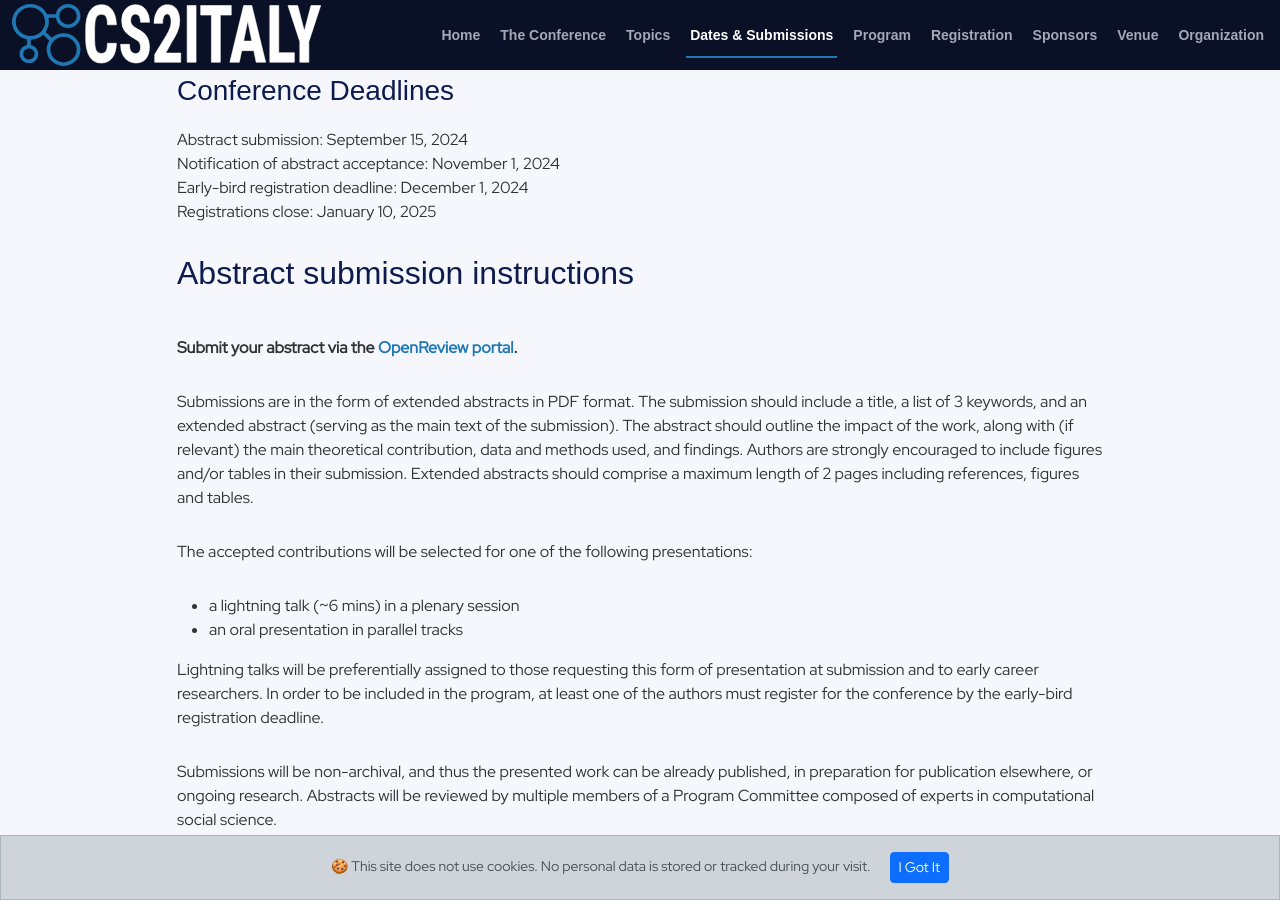
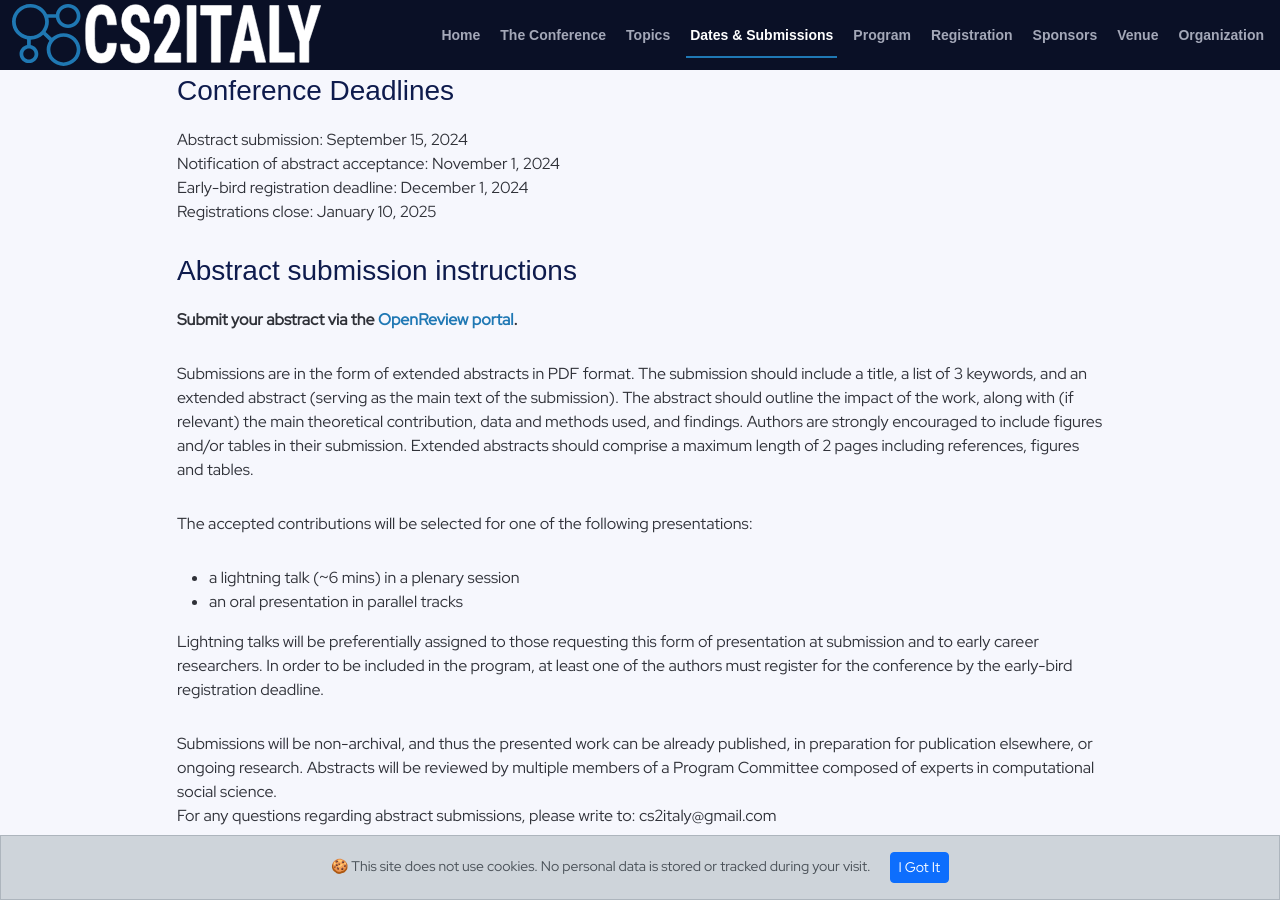
Before and after one commit to CS2Italy/conference, a Jekyll site: the page built from docs/index.md, in a window 1280 px wide and 900 px high, scrolled down 2890 px. Built offline with Jekyll 4.4.1, drawn with Linux system fonts in a browser that asks for light colours.

```diff
--- a/docs/_texts/03_dates.md
+++ b/docs/_texts/03_dates.md
@@ -4,7 +4,7 @@ Notification of abstract acceptance: November 1, 2024<br/>
 Early-bird registration deadline: December 1, 2024<br/>
 Registrations close: January 10, 2025<br/>
 
-<h2>Abstract submission instructions</h2><br/>
+<h3>Abstract submission instructions</h3>
 <b>Submit your abstract via the <a href="https://openreview.net/group?id=CS2Italy.org/2025/Conference">OpenReview portal</a>.</b><br/>
 
 Submissions are in the form of extended abstracts in PDF format. The submission should include a title, a list of 3 keywords, and an extended abstract (serving as the main text of the submission). The abstract should outline the impact of the work, along with (if relevant) the main theoretical contribution, data and methods used, and findings. Authors are strongly encouraged to include figures and/or tables in their submission. Extended abstracts should comprise a maximum length of 2 pages including references, figures and tables.<br/>
@@ -18,15 +18,15 @@ Lightning talks will be preferentially assigned to those requesting this form of
 Submissions will be non-archival, and thus the presented work can be already published, in preparation for publication elsewhere, or ongoing research. Abstracts will be reviewed by multiple members of a Program Committee composed of experts in computational social science.<br/>
 For any questions regarding abstract submissions, please write to: cs2italy@gmail.com
 
-<h3>Tutorial deadlines:</h3><br/>
+<h3>Tutorial deadlines:</h3>
 Tutorial proposals submission: July 30, 2024<br/>
 Notification of tutorial acceptance: September 1, 2024<br/>
 
-<h2>Tutorial submission instructions</h2><br/>
+<h3>Tutorial submission instructions</h3>
 Submit your tutorial proposal by writing an email to: cs2italy@gmail.com<br/>
 A regular tutorial slot is 3 hours long. <br/>
 
-<h3>Conference dates</h3><br/>
+<h3>Conference dates</h3>
 <b>Tutorials:</b> 15 January 2025<br/>
 <b>Conference days:</b> 16 - 17 January 2025<br/>
 <b>Establishment of the society <b>Computational Social Science Italy (CS2Italy):</b> 18 January 2025
```
